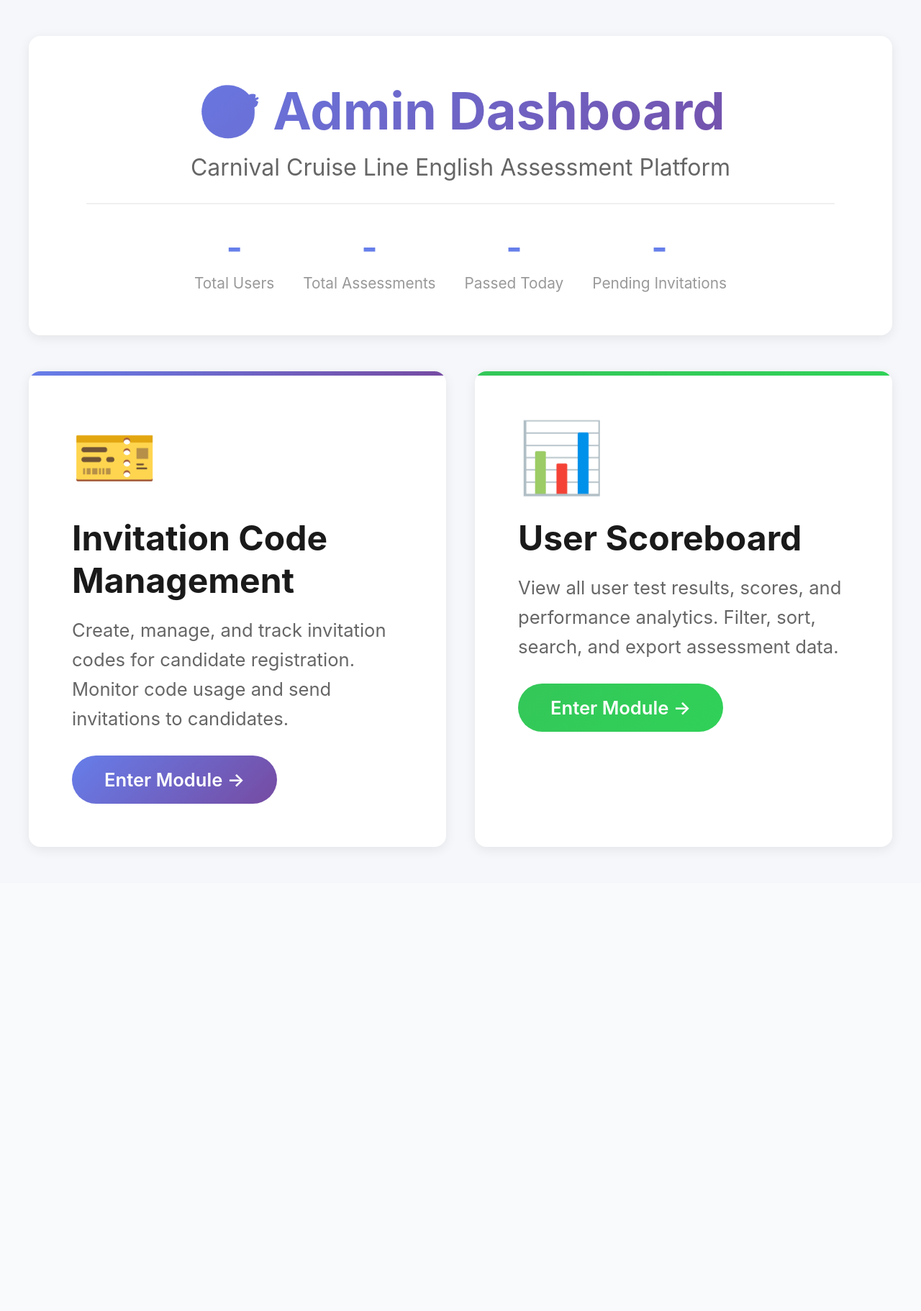
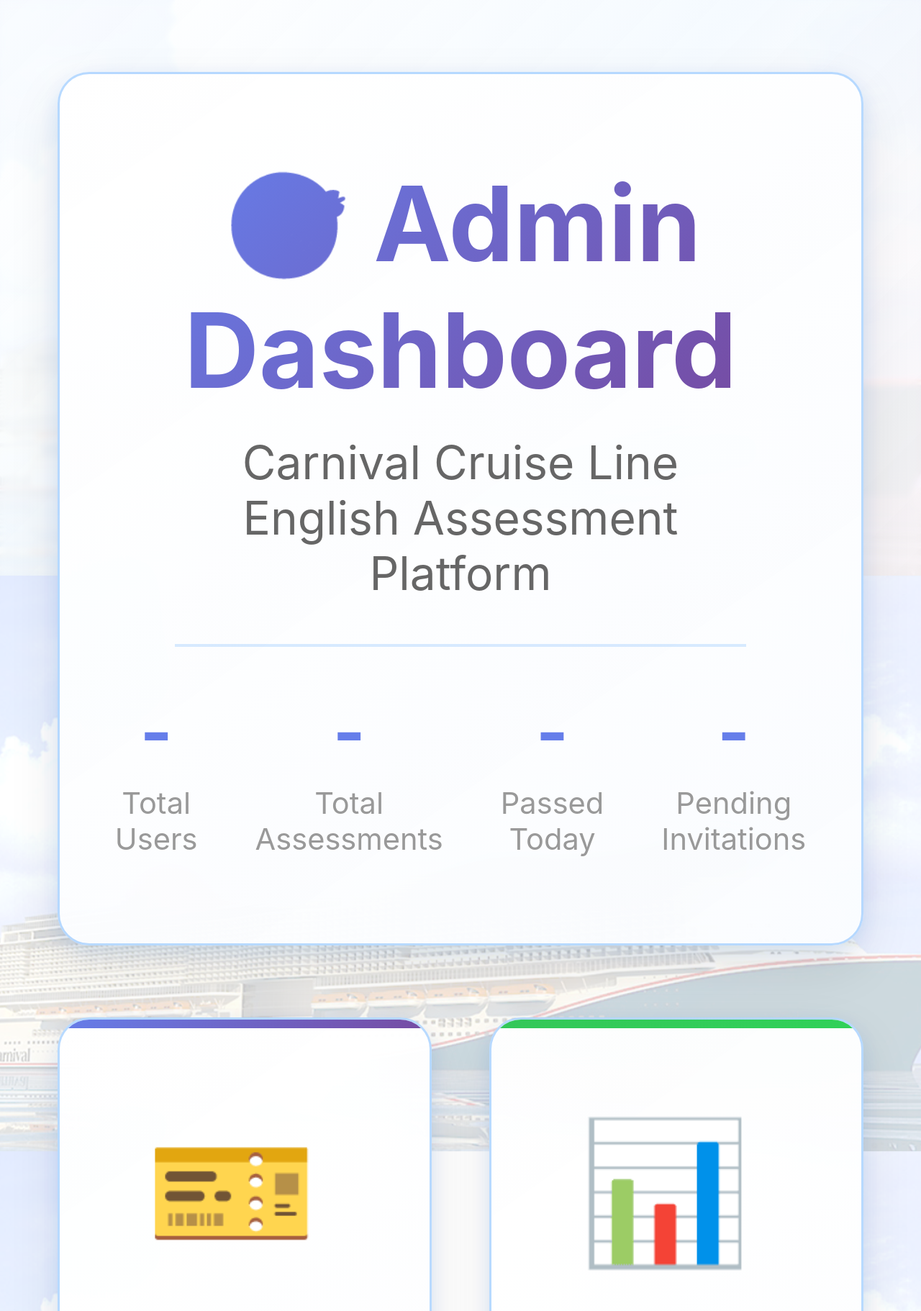
Before and after one commit to Dino24-Max/English-Assessment, a FastAPI app: page /admin in a window 1280 px wide. Shown: the top 1822 px of the page at 72% size. Before the commit the page ends 1182 px from the top, so only its background shows below. Run offline with FastAPI, Linux system fonts and the light colour scheme; parts of the project's set-up code (start-up, migrations or seed data) failed here and were passed over; some web fonts are replaced.

Commit message:
Fix assessment count and redesign Admin Dashboard - Fixed assessment count: Only count COMPLETED assessments (not all) - Added AssessmentStatus import - Enlarged Dashboard UI by 2x: fonts, padding, spacing doubled - Added cruise ship background (homepage-background.png) - Added backdrop-filter overlay matching assessment pages - Rounded borders: border-radius 16px -> 44px for modern look - Glass-morphism effect on cards and header - Enhanced shadows and borders for depth

```diff
--- a/src/main/python/api/routes/admin.py
+++ b/src/main/python/api/routes/admin.py
@@ -6,7 +6,7 @@ from fastapi import APIRouter, Depends, HTTPException, Request
 from sqlalchemy.ext.asyncio import AsyncSession
 from sqlalchemy import select, and_, func
 from core.database import get_db
-from models.assessment import Assessment, User, InvitationCode, DivisionType
+from models.assessment import Assessment, User, InvitationCode, DivisionType, AssessmentStatus
 from utils.anti_cheating import AntiCheatingService
 from typing import List, Dict, Any, Optional
 from datetime import datetime, timedelta
@@ -91,8 +91,12 @@ async def get_admin_stats(
         users_result = await db.execute(select(func.count(User.id)))
         total_users = users_result.scalar() or 0
 
-        # Count total assessments
-        assessments_result = await db.execute(select(func.count(Assessment.id)))
+        # Count total completed assessments only
+        assessments_result = await db.execute(
+            select(func.count(Assessment.id)).where(
+                Assessment.status == AssessmentStatus.COMPLETED
+            )
+        )
         total_assessments = assessments_result.scalar() or 0
 
         # Count passed assessments today
--- a/src/main/python/templates/admin_dashboard.html
+++ b/src/main/python/templates/admin_dashboard.html
@@ -14,48 +14,69 @@
 
         body {
             font-family: 'SF Pro Display', -apple-system, BlinkMacSystemFont, 'Segoe UI', sans-serif;
-            background: #f5f7fa;
+            background: url('/static/images/homepage-background.png') center center / cover no-repeat fixed;
             min-height: 100vh;
-            padding: 50px 40px;
-            font-size: 20px;
+            padding: 100px 80px;
+            font-size: 40px;
+            position: relative;
+        }
+
+        body::before {
+            content: '';
+            position: fixed;
+            top: 0;
+            left: 0;
+            right: 0;
+            bottom: 0;
+            background: linear-gradient(135deg, rgba(255, 255, 255, 0.7) 0%, rgba(240, 248, 255, 0.65) 50%, rgba(255, 245, 245, 0.7) 100%);
+            backdrop-filter: blur(5px) saturate(115%) brightness(1.03);
+            -webkit-backdrop-filter: blur(5px) saturate(115%) brightness(1.03);
+            z-index: 0;
+            pointer-events: none;
         }
 
         .container {
-            max-width: 2400px;
+            max-width: 4800px;
             margin: 0 auto;
+            position: relative;
+            z-index: 1;
         }
 
         .header {
-            background: white;
-            padding: 60px 80px;
-            border-radius: 16px;
-            margin-bottom: 50px;
-            box-shadow: 0 4px 16px rgba(0, 0, 0, 0.08);
+            background: linear-gradient(145deg, rgba(255, 255, 255, 0.96) 0%, rgba(250, 252, 255, 0.94) 100%);
+            backdrop-filter: blur(40px) saturate(120%);
+            padding: 120px 160px;
+            border-radius: 44px;
+            margin-bottom: 100px;
+            box-shadow: 0 28px 75px rgba(0,0,0,0.09),
+                        0 10px 30px rgba(0, 122, 255, 0.12),
+                        inset 0 1px 0 rgba(255, 255, 255, 0.85);
+            border: 3px solid rgba(0, 122, 255, 0.28);
             text-align: center;
         }
 
         .header h1 {
-            font-size: 4.5rem;
+            font-size: 9rem;
             font-weight: 700;
             background: linear-gradient(135deg, #667eea 0%, #764ba2 100%);
             -webkit-background-clip: text;
             -webkit-text-fill-color: transparent;
             background-clip: text;
-            margin-bottom: 15px;
+            margin-bottom: 30px;
         }
 
         .header p {
             color: #666;
-            font-size: 2rem;
-            margin-bottom: 30px;
+            font-size: 4rem;
+            margin-bottom: 60px;
         }
 
         .stats {
             display: flex;
-            gap: 40px;
+            gap: 80px;
             justify-content: center;
-            padding-top: 30px;
-            border-top: 2px solid #f0f0f0;
+            padding-top: 60px;
+            border-top: 4px solid rgba(0, 122, 255, 0.15);
         }
 
         .stat-item {
@@ -63,28 +84,32 @@
         }
 
         .stat-number {
-            font-size: 3rem;
+            font-size: 6rem;
             font-weight: 700;
             color: #667eea;
         }
 
         .stat-label {
-            font-size: 1.3rem;
+            font-size: 2.6rem;
             color: #999;
-            margin-top: 8px;
+            margin-top: 16px;
         }
 
         .modules-grid {
             display: grid;
             grid-template-columns: repeat(2, 1fr);
-            gap: 40px;
+            gap: 80px;
         }
 
         .module-card {
-            background: white;
-            border-radius: 16px;
-            padding: 60px;
-            box-shadow: 0 4px 16px rgba(0, 0, 0, 0.08);
+            background: linear-gradient(145deg, rgba(255, 255, 255, 0.96) 0%, rgba(250, 252, 255, 0.94) 100%);
+            backdrop-filter: blur(40px) saturate(120%);
+            border-radius: 44px;
+            padding: 120px;
+            box-shadow: 0 28px 75px rgba(0,0,0,0.09),
+                        0 10px 30px rgba(0, 122, 255, 0.12),
+                        inset 0 1px 0 rgba(255, 255, 255, 0.85);
+            border: 3px solid rgba(0, 122, 255, 0.28);
             transition: all 0.3s ease;
             cursor: pointer;
             text-decoration: none;
@@ -100,8 +125,9 @@
             top: 0;
             left: 0;
             right: 0;
-            height: 6px;
+            height: 12px;
             transition: height 0.3s ease;
+            border-radius: 44px 44px 0 0;
         }
 
         .module-card.invitation::before {
@@ -113,38 +139,39 @@
         }
 
         .module-card:hover {
-            transform: translateY(-8px);
-            box-shadow: 0 12px 35px rgba(0, 0, 0, 0.15);
+            transform: translateY(-16px);
+            box-shadow: 0 24px 70px rgba(0, 0, 0, 0.15),
+                        0 20px 50px rgba(0, 122, 255, 0.2);
         }
 
         .module-card:hover::before {
-            height: 10px;
+            height: 20px;
         }
 
         .module-icon {
-            font-size: 6rem;
-            margin-bottom: 25px;
+            font-size: 12rem;
+            margin-bottom: 50px;
         }
 
         .module-title {
-            font-size: 3rem;
+            font-size: 6rem;
             font-weight: 700;
             color: #1a1a1a;
-            margin-bottom: 20px;
+            margin-bottom: 40px;
         }
 
         .module-description {
-            font-size: 1.6rem;
+            font-size: 3.2rem;
             color: #666;
             line-height: 1.6;
-            margin-bottom: 30px;
+            margin-bottom: 60px;
         }
 
         .module-button {
             display: inline-block;
-            padding: 18px 45px;
-            border-radius: 50px;
-            font-size: 1.6rem;
+            padding: 36px 90px;
+            border-radius: 100px;
+            font-size: 3.2rem;
             font-weight: 600;
             color: white;
             transition: all 0.3s ease;
```
